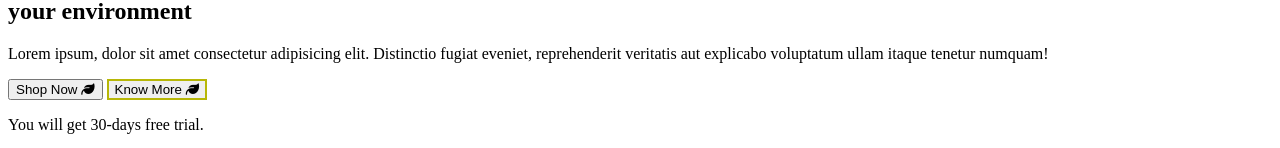
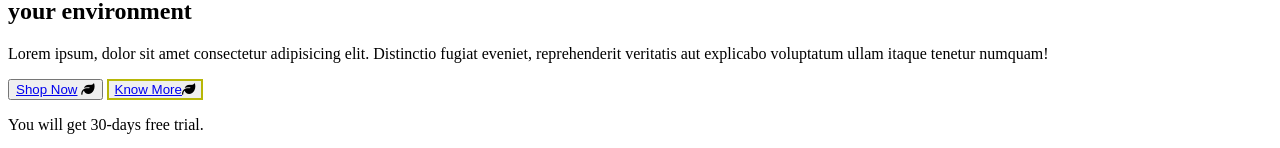
Before and after one commit to NishuRajput12/IndorePlants, a website: page index.html in a window 1280 px wide. Shown: the part 3032-3180 px from the top of the page. Drawn offline with nearby package versions, Linux system fonts and the light colour scheme; a web font is replaced by a local one.

Commit message:
Update index.html

```diff
--- a/index.html
+++ b/index.html
@@ -10,8 +10,7 @@
     <link rel="stylesheet" href="https://cdnjs.cloudflare.com/ajax/libs/font-awesome/6.7.1/css/all.min.css"
         integrity="sha512-5Hs3dF2AEPkpNAR7UiOHba+lRSJNeM2ECkwxUIxC1Q/FLycGTbNapWXB4tP889k5T5Ju8fs4b1P5z/iB4nMfSQ=="
         crossorigin="anonymous" referrerpolicy="no-referrer" />
-    <link rel="stylesheet" href="https://cdn.jsdelivr.net/npm/swiper@11/swiper-bundle.min.css"
-/>
+    <link rel="stylesheet" href="https://cdn.jsdelivr.net/npm/swiper@11/swiper-bundle.min.css" />
 
 </head>
 
@@ -76,13 +75,14 @@
                             reprehenderit veritatis aut explicabo voluptatum ullam itaque tenetur numquam!
                         </p>
                         <div class="flex flex-col gap-2 sm:flex-row md:gap-4 lg:pt-5 xl:pt-10">
-                            <button class="btn">
+                            <button class="btn"> <a href=" http://localhost:5173/shop%20know"> Shop Now</a> <i class="fa-solid fa-leaf"></i> </button>
+                            <!-- <button class="btn">
                                 <span>Shop Now</span>
                                 <i class="fa-solid fa-leaf"></i>
-                            </button>
+                            </button> -->
                             <button class="btn btn-outline">
-                                <span>Know More</span>
-                                <i class="fa-solid fa-leaf"></i>
+
+                                <a href="http://localhost:5173/Know%20More">Know More</a><i class="fa-solid fa-leaf"></i>
                             </button>
                         </div>
                         <p class="text-xs font-Loster text-slate-300">You will get 30-days free trial.
@@ -191,7 +191,8 @@
             <div class=" about-top flex flex-col items-center gap-3 text-center mb-10 md:mb-20">
                 <h2 class="title">
                     About Us </h2>
-                <p class="max-w-2xl">Follow instruction for more</p></div>
+                <p class="max-w-2xl">Follow instruction for more</p>
+            </div>
             <div class="container space-y-10 xl:space-y-0">
                 <!-- item-1 -->
                 <div class=" flex flex-col items-center lg:flex-row gap-5">
@@ -433,7 +434,7 @@
         </div>
 
         <!-- social -->
-        <div class=  " footer-icon container mt-16 mb-10">
+        <div class=" footer-icon container mt-16 mb-10">
             <div class="border-b  border-green-500 relative ">
                 <div class="absolute  top-0  transform -translate-y-1/2 left-0 right-0 mx-w-36 mx-auto">
                     <div class=" bg-yellow-100 text-lg text-center space-x-2">
@@ -515,8 +516,8 @@
     </footer>
     <!-- scroll up -->
     <a href="#" class="fixed right-4  -bottom-1/2 bg-yellow-500 shadow-sm
-            inline-block px-3 py-1 md:px-4 md:py-2 rounded-md text-lg z-50 hover:translate-y-1 duration-300 " id="scroll-up"><i
-            class="fa-solid fa-arrow-up"></i></a>
+            inline-block px-3 py-1 md:px-4 md:py-2 rounded-md text-lg z-50 hover:translate-y-1 duration-300 "
+        id="scroll-up"><i class="fa-solid fa-arrow-up"></i></a>
 
     <!-- swiper js -->
     <script src="https://cdn.jsdelivr.net/npm/swiper@11/swiper-bundle.min.js"></script>
```
Lines whose indentation alone changed are shown as unchanged.
